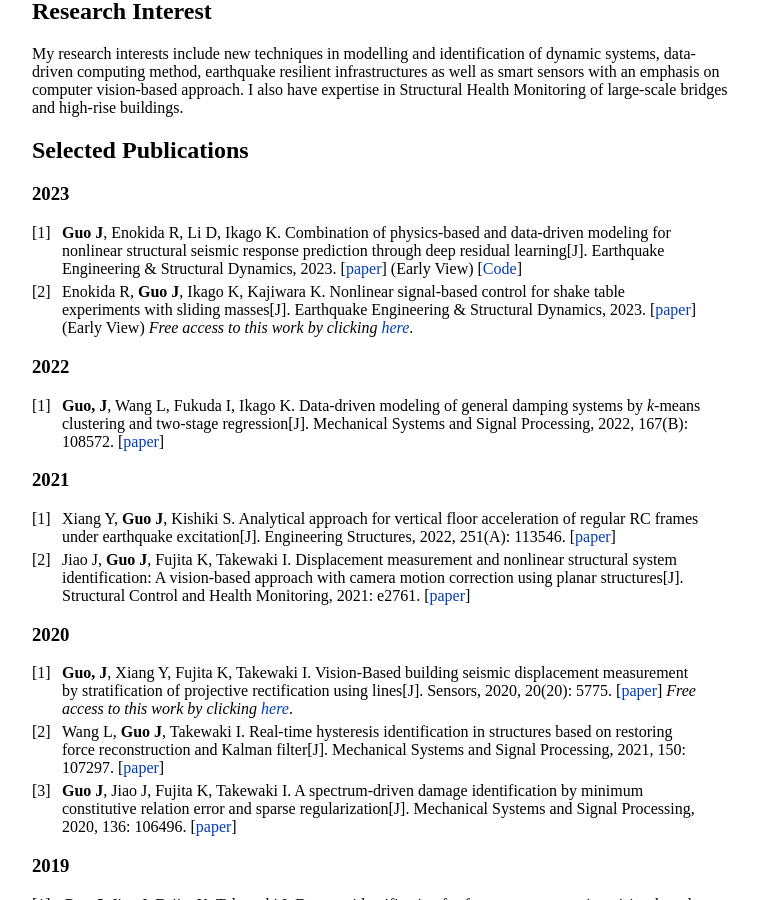
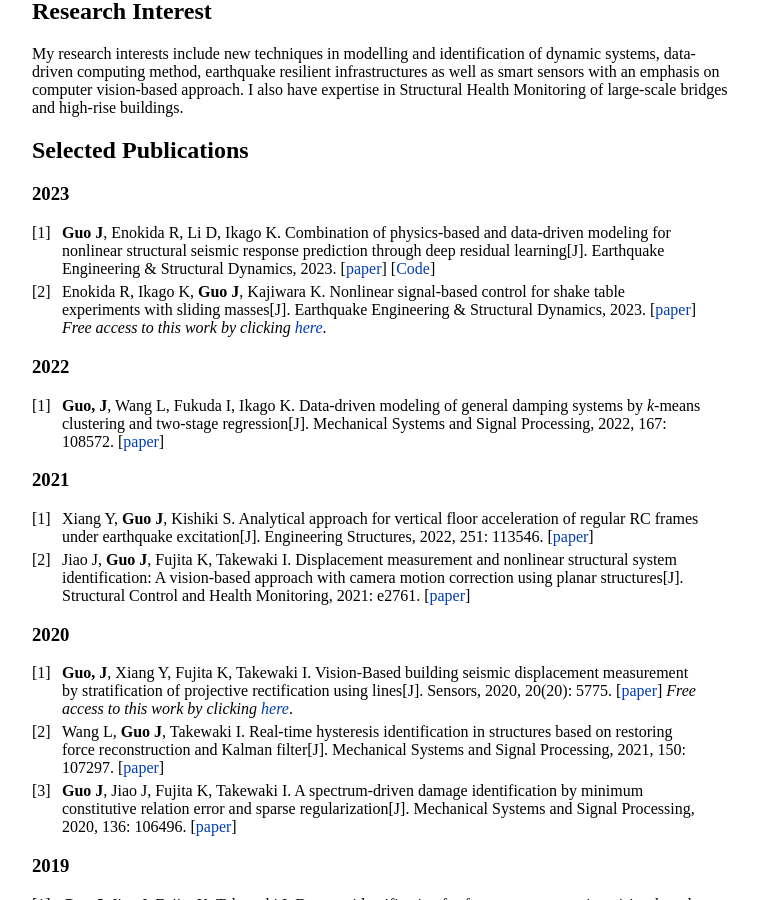
Before and after one commit to JiaGUOCV/JiaGUOCV.github.io, a Jekyll site: the page built from index.md, in a window 1280 px wide and 900 px high, scrolled down 325 px. Shown: the whole window, without its empty margins (258-1016 px from the left). Built offline with Jekyll 4.4.1, drawn with Linux system fonts in a browser that asks for light colours; our own code applies the rules of GitHub Pages for plain Markdown files.

Commit message:
Update index.md

```diff
--- a/index.md
+++ b/index.md
@@ -19,17 +19,17 @@ My research interests include new techniques in modelling and identification of
 
 ### 2023
 1. **Guo J**, Enokida R, Li D, Ikago K. Combination of physics-based and data-driven modeling for nonlinear structural seismic response prediction through deep residual learning[J]. Earthquake Engineering & Structural Dynamics, 2023.
-[[paper](https://onlinelibrary.wiley.com/doi/10.1002/eqe.3863)] (Early View) [[Code](https://github.com/JiaGuoLab/pdhi)]
-2. Enokida R, **Guo J**, Ikago K, Kajiwara K. Nonlinear signal‐based control for shake table experiments with sliding masses[J]. Earthquake Engineering & Structural Dynamics, 2023.
-[[paper](https://onlinelibrary.wiley.com/doi/10.1002/eqe.3852)] (Early View)
+[[paper](https://onlinelibrary.wiley.com/doi/10.1002/eqe.3863)] [[Code](https://github.com/JiaGuoLab/pdhi)]
+2. Enokida R, Ikago K, **Guo J**, Kajiwara K. Nonlinear signal‐based control for shake table experiments with sliding masses[J]. Earthquake Engineering & Structural Dynamics, 2023.
+[[paper](https://onlinelibrary.wiley.com/doi/10.1002/eqe.3852)]
 *Free access to this work by clicking [here](https://onlinelibrary.wiley.com/doi/epdf/10.1002/eqe.3852)*.
 
 ### 2022
-1. **Guo, J**, Wang L, Fukuda I, Ikago K. Data-driven modeling of general damping systems by *k*-means clustering and two-stage regression[J]. Mechanical Systems and Signal Processing, 2022, 167(B): 108572.
+1. **Guo, J**, Wang L, Fukuda I, Ikago K. Data-driven modeling of general damping systems by *k*-means clustering and two-stage regression[J]. Mechanical Systems and Signal Processing, 2022, 167: 108572.
 [[paper](https://doi.org/10.1016/j.ymssp.2021.108572)]
 
 ### 2021
-1. Xiang Y, **Guo J**, Kishiki S. Analytical approach for vertical floor acceleration of regular RC frames under earthquake excitation[J]. Engineering Structures, 2022, 251(A): 113546.
+1. Xiang Y, **Guo J**, Kishiki S. Analytical approach for vertical floor acceleration of regular RC frames under earthquake excitation[J]. Engineering Structures, 2022, 251: 113546.
 [[paper](https://doi.org/10.1016/j.engstruct.2021.113546)]
 2. Jiao J, **Guo J**,  Fujita K, Takewaki I. Displacement measurement and nonlinear structural
 system identification: A vision-based approach with camera motion correction using planar structures[J]. Structural Control and Health Monitoring, 2021: e2761.
```
